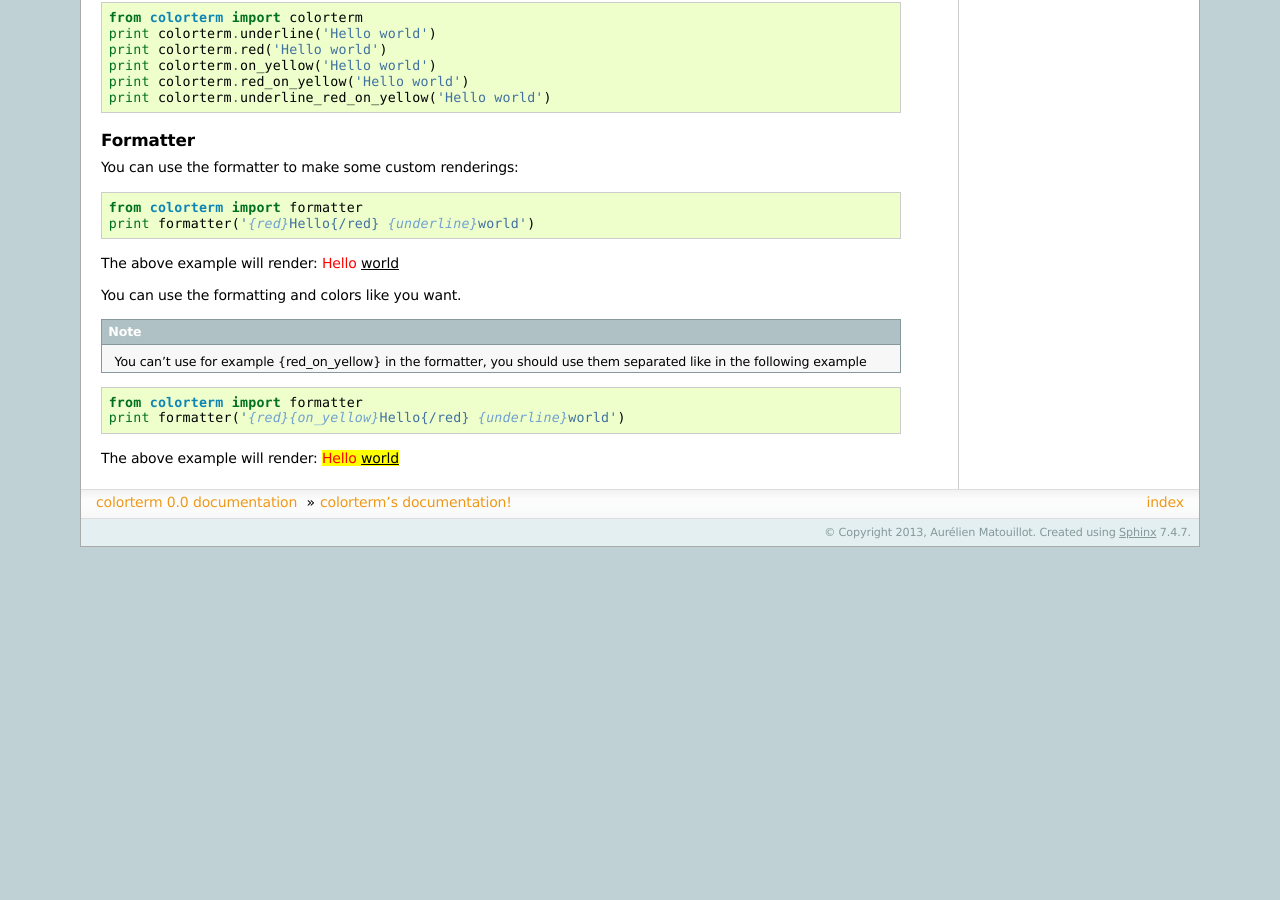
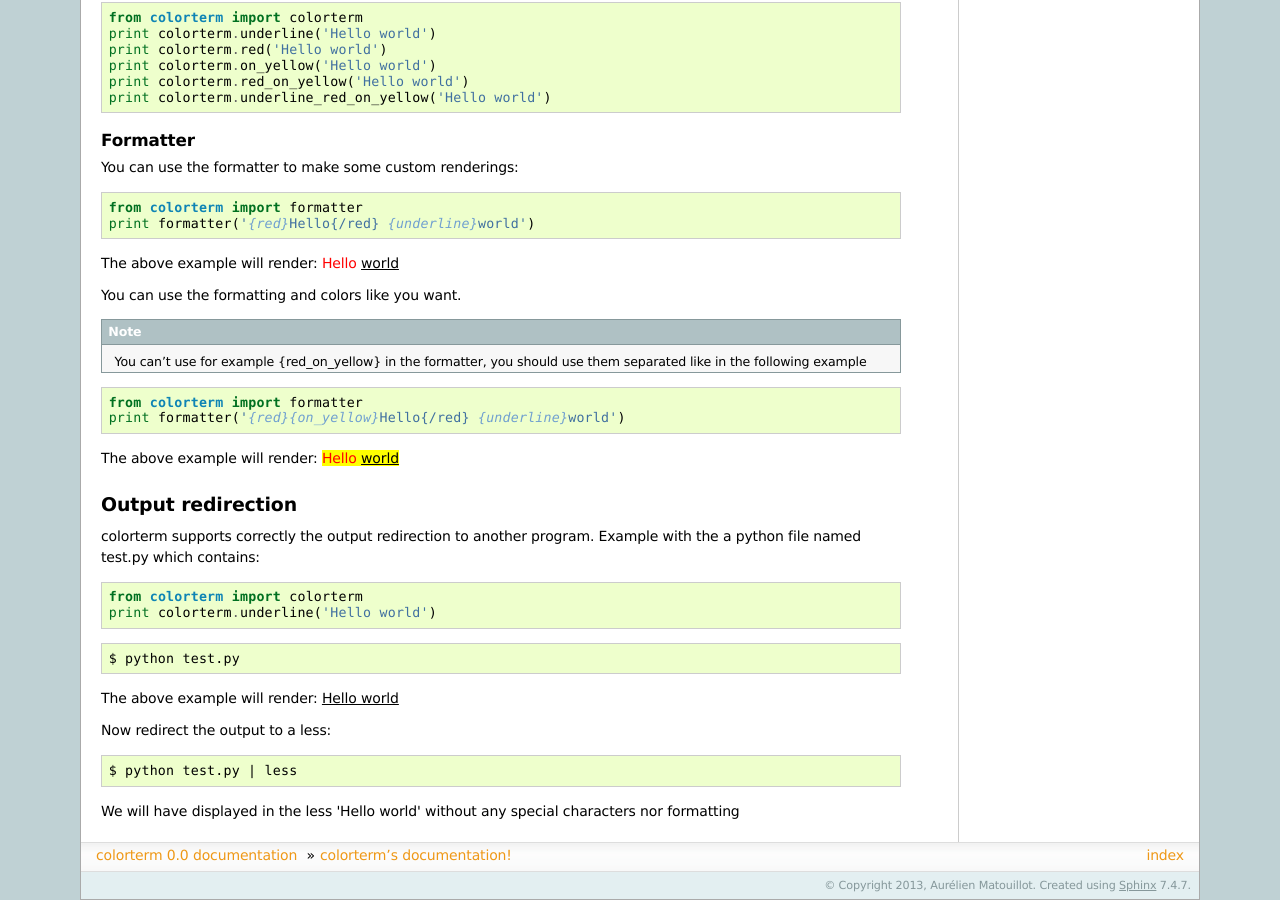
Before and after one commit to LeResKP/colorterm, a Sphinx documentation site: the page built from docs/index.rst, in a window 1280 px wide and 900 px high, scrolled down 1097 px. Built offline with Sphinx 7.4.7, drawn with Linux system fonts in a browser that asks for light colours; before the commit the page ends 1644 px from its top, so only the background shows below that.

Commit message:
Add some doc

```diff
--- a/docs/index.rst
+++ b/docs/index.rst
@@ -106,3 +106,31 @@
 .. raw:: html
 
     The above example will render: <span style="background-color: yellow;"><span style="color: red">Hello</span> <span style="text-decoration: underline">world</span></span>
+
+
+Output redirection
+==================
+
+colorterm supports correctly the output redirection to another program. Example with the a python file named test.py which contains::
+
+
+    from colorterm import colorterm
+    print colorterm.underline('Hello world')
+
+
+::
+
+    $ python test.py
+
+.. raw:: html
+
+    The above example will render: <span style="text-decoration: underline">Hello world</span>
+
+
+Now redirect the output to a less::
+
+    $ python test.py | less
+
+.. raw:: html
+
+    We will have displayed in the less 'Hello world' without any special characters nor formatting
```
